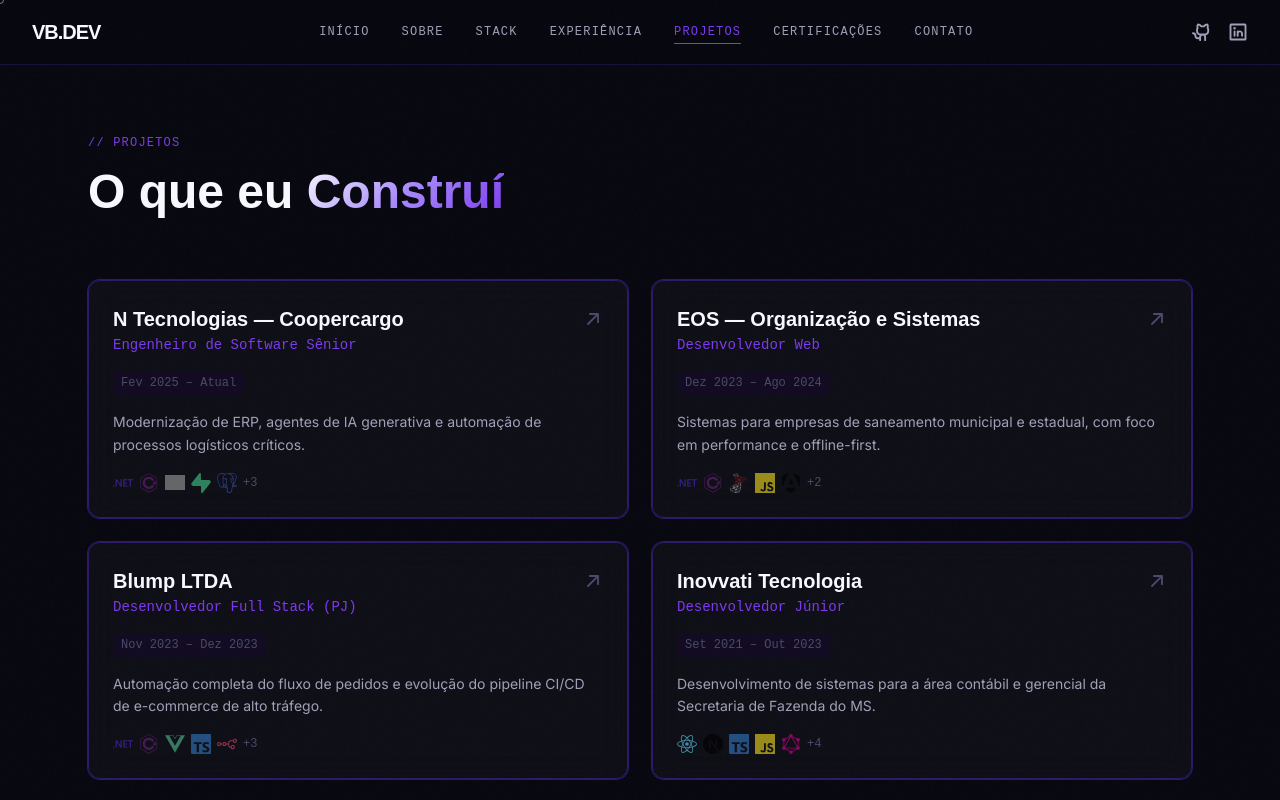
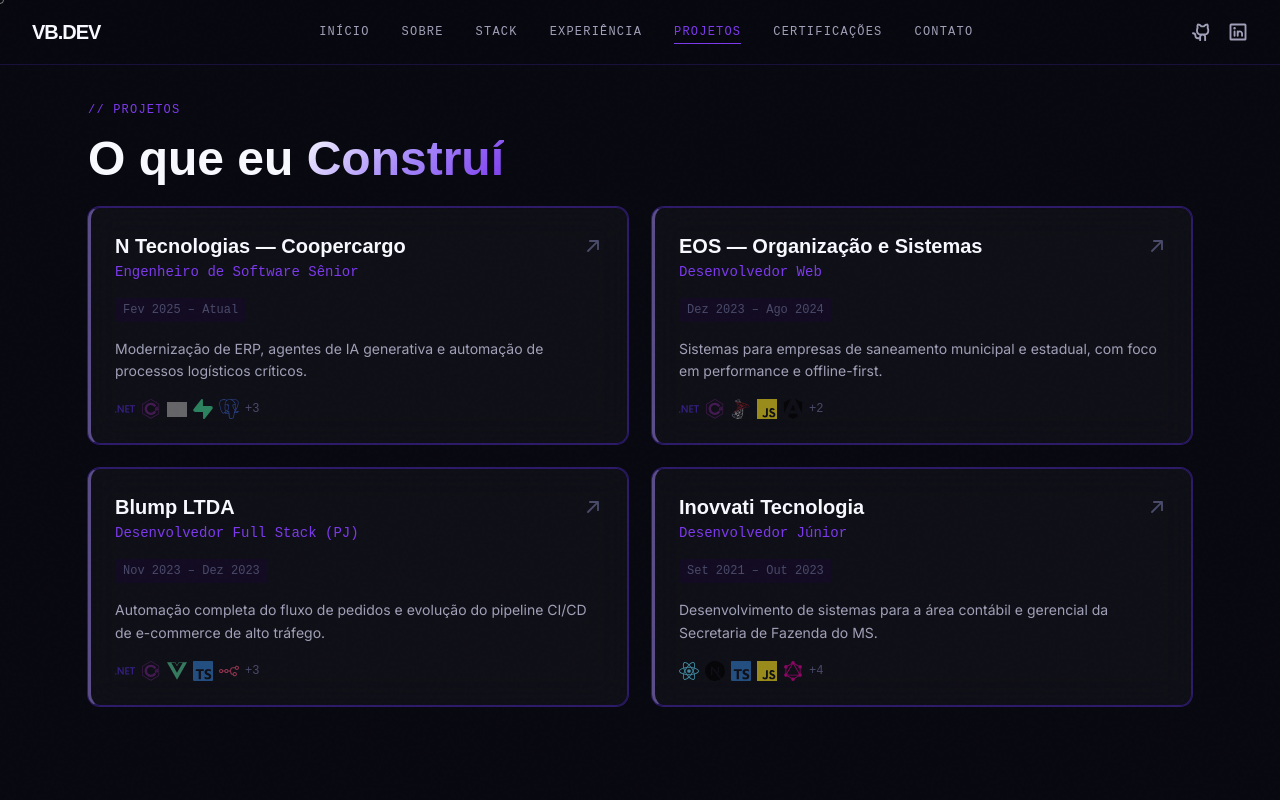
Before and after one commit to Viniirb/portifolio, a Next.js app: page / in a window 1280 px wide. Both pictures are taken after a click on the button "VER PROJETOS". Built offline with nearby package versions, Linux system fonts and the light colour scheme; grey boxes are pictures that could not be loaded.

Commit message:
fix: projects section h-full, compact margins, purple left accent on cards

```diff
--- a/src/components/sections/ProjectsSection.tsx
+++ b/src/components/sections/ProjectsSection.tsx
@@ -19,7 +19,7 @@ export function ProjectsSection() {
   const [selected, setSelected] = useState<Project | null>(null)
 
   return (
-    <section id="projetos" className="py-24 sm:py-32 px-6 max-w-6xl mx-auto">
+    <section id="projetos" className="h-full flex flex-col justify-center py-6 px-6 max-w-6xl mx-auto">
       <SectionReveal>
         <span className="font-mono text-xs text-purple-glow uppercase tracking-widest">
           // projetos
@@ -27,7 +27,7 @@ export function ProjectsSection() {
       </SectionReveal>
 
       <SectionReveal delay={0.1}>
-        <h2 className="font-display text-4xl sm:text-5xl font-bold mt-4 mb-16">
+        <h2 className="font-display text-4xl sm:text-5xl font-bold mt-4 mb-6">
           O que eu <span className="text-gradient">Construí</span>
         </h2>
       </SectionReveal>
@@ -49,6 +49,7 @@ export function ProjectsSection() {
               variants={itemVariants}
               whileHover={{ y: -4 }}
               className="glass-card glow-border rounded-xl p-6 flex flex-col gap-4 group cursor-pointer"
+              style={{ borderLeftWidth: '3px', borderLeftColor: 'rgba(167,139,250,0.5)' }}
               onClick={() => setSelected(project)}
               role="button"
               tabIndex={0}
```
